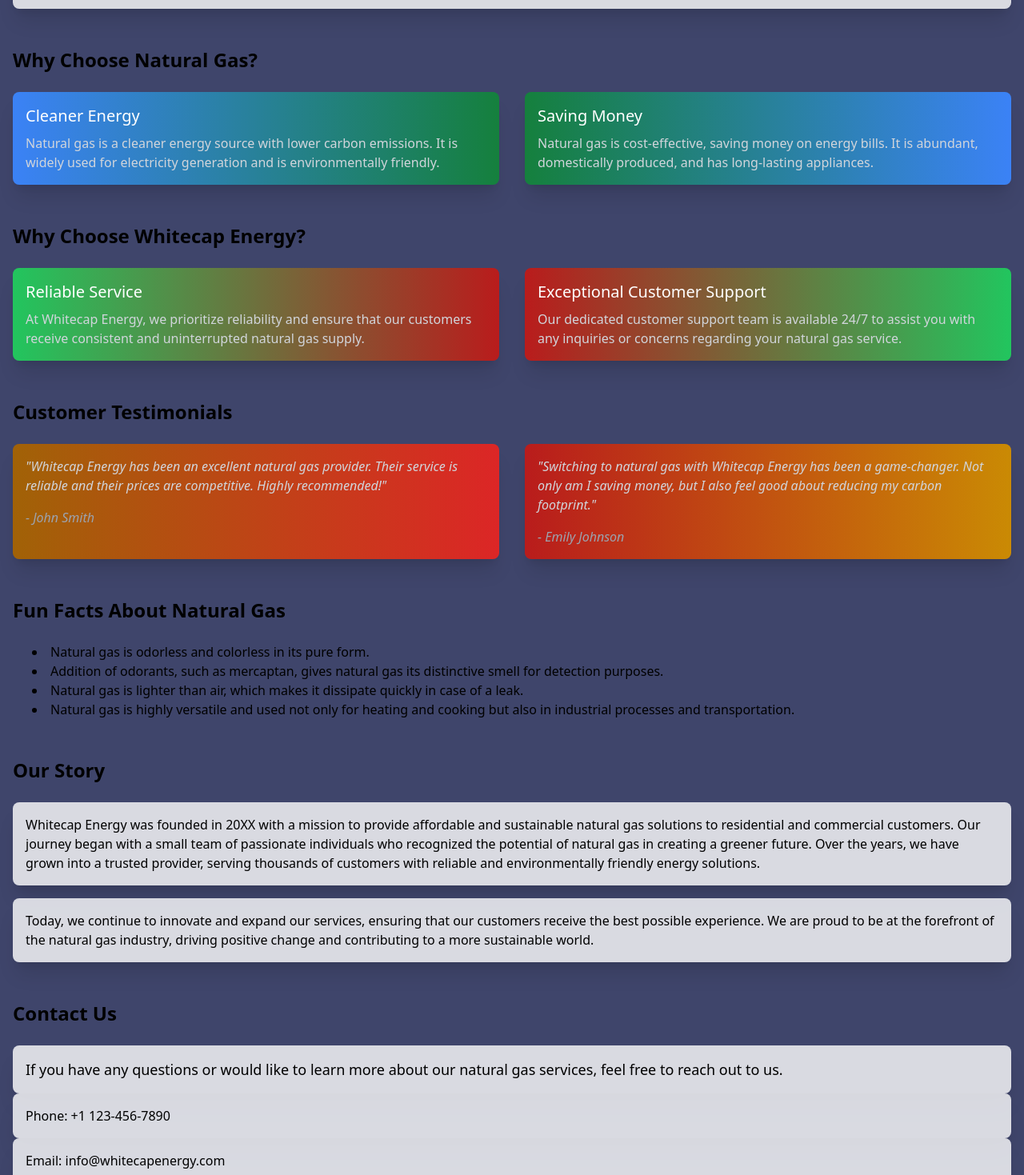
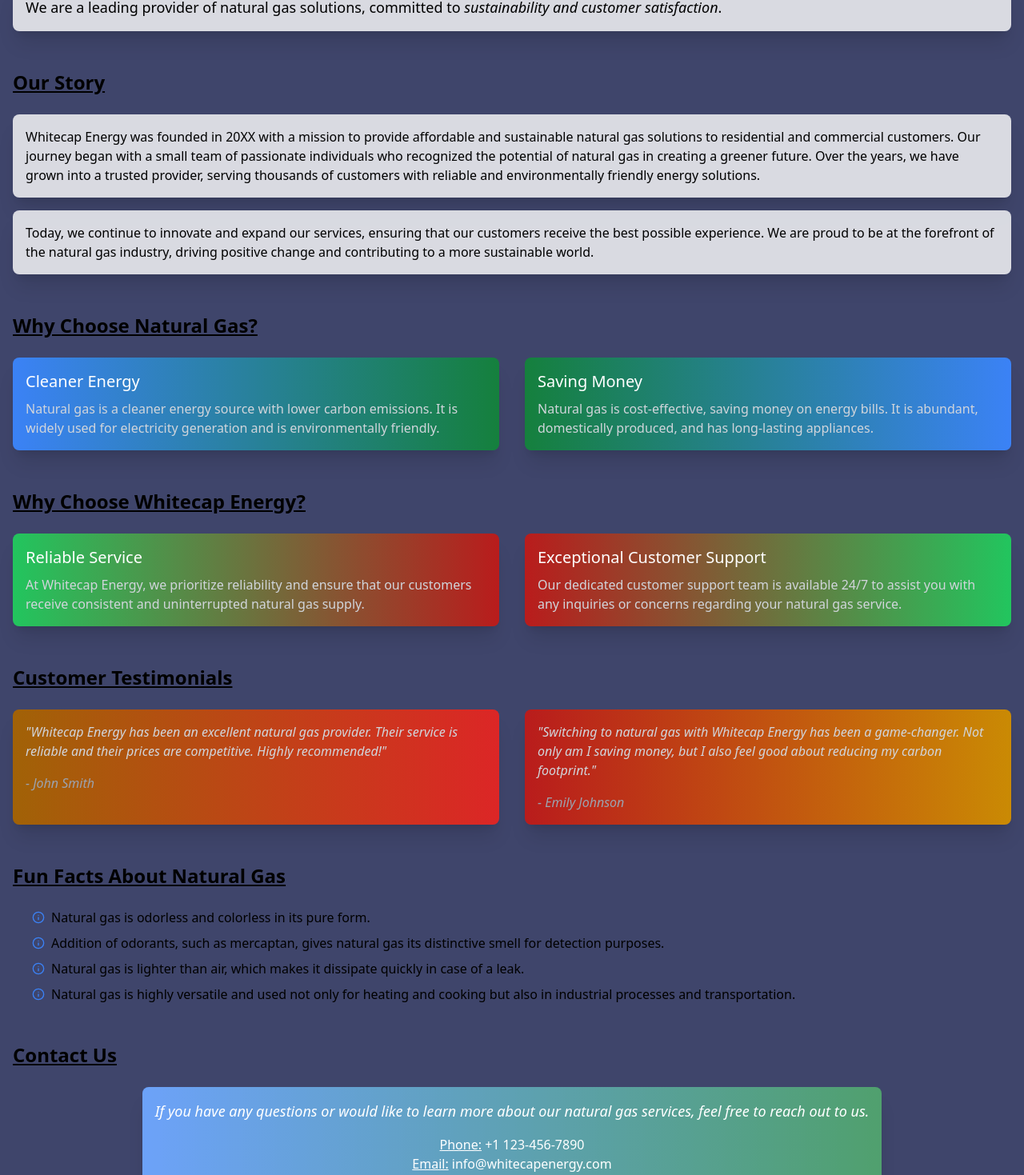
Before and after one commit to connorbowlan/whitecap, a React (Create React App) app: page / in a window 1280 px wide. Shown: the part 833-2302 px from the top of the page at 80% size. Built offline with nearby package versions, Linux system fonts and the light colour scheme.

Commit message:
Changed layout for homepage

```diff
--- a/src/HomePage.jsx
+++ b/src/HomePage.jsx
@@ -13,7 +13,17 @@
       </section>
 
       <section className="mb-12">
-        <h2 className="text-2xl font-bold mb-6">Why Choose Natural Gas?</h2>
+        <h2 className="text-2xl font-bold mb-6 underline">Our Story</h2>
+        <p className="mb-4 text-dark-700 bg-white bg-opacity-80 p-4 rounded-lg shadow-xl">
+          Whitecap Energy was founded in 20XX with a mission to provide affordable and sustainable natural gas solutions to residential and commercial customers. Our journey began with a small team of passionate individuals who recognized the potential of natural gas in creating a greener future. Over the years, we have grown into a trusted provider, serving thousands of customers with reliable and environmentally friendly energy solutions.
+        </p>
+        <p className="mb-4 text-dark-700 bg-white bg-opacity-80 p-4 rounded-lg shadow-xl">
+          Today, we continue to innovate and expand our services, ensuring that our customers receive the best possible experience. We are proud to be at the forefront of the natural gas industry, driving positive change and contributing to a more sustainable world.
+        </p>
+      </section>
+
+      <section className="mb-12">
+        <h2 className="text-2xl font-bold mb-6 underline">Why Choose Natural Gas?</h2>
         <div className="grid grid-cols-1 md:grid-cols-2 gap-8">
           <div className="bg-gradient-to-r from-blue-500 to-green-700 text-white p-4 rounded-lg shadow-xl">
             <h3 className="text-xl font-medium mb-2">Cleaner Energy</h3>
@@ -32,7 +42,7 @@
       </section>
 
       <section className="mb-12">
-        <h2 className="text-2xl font-bold mb-6">Why Choose Whitecap Energy?</h2>
+        <h2 className="text-2xl font-bold mb-6 underline">Why Choose Whitecap Energy?</h2>
         <div className="grid grid-cols-1 md:grid-cols-2 gap-8">
           <div className="bg-gradient-to-r from-green-500 to-red-700 text-white p-4 rounded-lg shadow-xl">
             <h3 className="text-xl font-medium mb-2">Reliable Service</h3>
@@ -51,7 +61,7 @@
       </section>
 
       <section className="mb-12">
-        <h2 className="text-2xl font-bold mb-6">Customer Testimonials</h2>
+        <h2 className="text-2xl font-bold mb-6 underline">Customer Testimonials</h2>
         <div className="grid grid-cols-1 md:grid-cols-2 gap-8">
           <div className="bg-gradient-to-r from-yellow-700 to-red-600 text-white p-4 rounded-lg shadow-xl">
             <blockquote className="italic text-gray-300">
@@ -69,33 +79,63 @@
       </section>
 
       <section className="mb-12">
-        <h2 className="text-2xl font-bold mb-6">Fun Facts About Natural Gas</h2>
-        <ul className="list-disc list-inside ml-6 text-black-700">
-          <li>Natural gas is odorless and colorless in its pure form.</li>
-          <li>Addition of odorants, such as mercaptan, gives natural gas its distinctive smell for detection purposes.</li>
-          <li>Natural gas is lighter than air, which makes it dissipate quickly in case of a leak.</li>
-          <li>Natural gas is highly versatile and used not only for heating and cooking but also in industrial processes and transportation.</li>
-        </ul>
-      </section>
+  <h2 className="text-2xl font-bold mb-6 underline">Fun Facts About Natural Gas</h2>
+  <ul className="list-disc list-inside ml-6 text-black-700 space-y-2">
+    <li className="flex items-center hover:text-blue-500">
+      <svg className="w-4 h-4 mr-2 text-blue-500" viewBox="0 0 24 24" fill="none" stroke="currentColor" strokeWidth="2" strokeLinecap="round" strokeLinejoin="round">
+        <circle cx="12" cy="12" r="10"></circle>
+        <line x1="12" y1="16" x2="12" y2="12"></line>
+        <line x1="12" y1="8" x2="12" y2="8"></line>
+      </svg>
+      Natural gas is odorless and colorless in its pure form.
+    </li>
+    <li className="flex items-center hover:text-blue-500">
+      <svg className="w-4 h-4 mr-2 text-blue-500" viewBox="0 0 24 24" fill="none" stroke="currentColor" strokeWidth="2" strokeLinecap="round" strokeLinejoin="round">
+        <circle cx="12" cy="12" r="10"></circle>
+        <line x1="12" y1="16" x2="12" y2="12"></line>
+        <line x1="12" y1="8" x2="12" y2="8"></line>
+      </svg>
+      Addition of odorants, such as mercaptan, gives natural gas its distinctive smell for detection purposes.
+    </li>
+    <li className="flex items-center hover:text-blue-500">
+      <svg className="w-4 h-4 mr-2 text-blue-500" viewBox="0 0 24 24" fill="none" stroke="currentColor" strokeWidth="2" strokeLinecap="round" strokeLinejoin="round">
+        <circle cx="12" cy="12" r="10"></circle>
+        <line x1="12" y1="16" x2="12" y2="12"></line>
+        <line x1="12" y1="8" x2="12" y2="8"></line>
+      </svg>
+      Natural gas is lighter than air, which makes it dissipate quickly in case of a leak.
+    </li>
+    <li className="flex items-center hover:text-blue-500">
+      <svg className="w-4 h-4 mr-2 text-blue-500" viewBox="0 0 24 24" fill="none" stroke="currentColor" strokeWidth="2" strokeLinecap="round" strokeLinejoin="round">
+        <circle cx="12" cy="12" r="10"></circle>
+        <line x1="12" y1="16" x2="12" y2="12"></line>
+        <line x1="12" y1="8" x2="12" y2="8"></line>
+      </svg>
+      Natural gas is highly versatile and used not only for heating and cooking but also in industrial processes and transportation.
+    </li>
+  </ul>
+</section>
+
+
 
       <section className="mb-12">
-        <h2 className="text-2xl font-bold mb-6">Our Story</h2>
-        <p className="mb-4 text-dark-700 bg-white bg-opacity-80 p-4 rounded-lg shadow-xl">
-          Whitecap Energy was founded in 20XX with a mission to provide affordable and sustainable natural gas solutions to residential and commercial customers. Our journey began with a small team of passionate individuals who recognized the potential of natural gas in creating a greener future. Over the years, we have grown into a trusted provider, serving thousands of customers with reliable and environmentally friendly energy solutions.
-        </p>
-        <p className="mb-4 text-dark-700 bg-white bg-opacity-80 p-4 rounded-lg shadow-xl">
-          Today, we continue to innovate and expand our services, ensuring that our customers receive the best possible experience. We are proud to be at the forefront of the natural gas industry, driving positive change and contributing to a more sustainable world.
-        </p>
-      </section>
+  <h2 className="text-2xl font-bold mb-6 underline">Contact Us</h2>
+  <div className="flex flex-col items-center text-center">
+    <div className="relative bg-gradient-to-r from-blue-500 to-green-700 text-white p-4 rounded-lg shadow-xl transform perspective-left-20">
+      <p className="text-lg text-dark-700 italic mb-4">
+        If you have any questions or would like to learn more about our natural gas services, feel free to reach out to us.
+      </p>
+      <p className="font-medium">
+        <span className="underline">Phone:</span> +1 123-456-7890
+      </p>
+      <p className="font-medium">
+        <span className="underline">Email:</span> info@whitecapenergy.com
+      </p>
+      <div className="absolute inset-0 bg-white opacity-25 rounded-lg"></div>
+    </div>
+  </div>
+</section>
 
-      <section className="mb-12">
-        <h2 className="text-2xl font-bold mb-6">Contact Us</h2>
-        <p className="text-lg text-dark-700 bg-white bg-opacity-80 p-4 rounded-lg shadow-xl">
-          If you have any questions or would like to learn more about our natural gas services, feel free to reach out to us.
-        </p>
-        <p className="font-medium bg-white bg-opacity-80 p-4 rounded-lg shadow-xl">Phone: +1 123-456-7890</p>
-        <p className="font-medium bg-white bg-opacity-80 p-4 rounded-lg shadow-xl">Email: info@whitecapenergy.com</p>
-      </section>
     </div>
   );
 }
--- a/src/components/Footer.jsx
+++ b/src/components/Footer.jsx
@@ -9,7 +9,6 @@
           <h3 className="text-4xl font-bold leading-tight text-white transform hover:scale-110 transition-transform">
             <span className="inline-block relative">
               <span className="text-transparent absolute top-0 left-0 w-full h-full bg-gradient-to-r from-blue-500 to-white bg-clip-text"></span>
-              <span className="text-blue-500">Whitecap</span>
             </span>
           </h3>
         </div>
--- a/src/components/HeroSlider.jsx
+++ b/src/components/HeroSlider.jsx
@@ -21,10 +21,9 @@
         <div className="text-white py-20 hero-1">
           <div className="container mx-auto px-4">
             <section>
-              <h1 className="text-4xl md:text-6xl font-bold mb-4">Slide 1</h1>
+              <h1 className="text-4xl md:text-6xl font-bold mb-4">Gas Facts</h1>
               <p className="text-lg mb-8">
-                Lorem ipsum dolor sit amet, consectetur adipiscing elit. Donec
-                quis sagittis massa, at sodales est.
+                Natural gas is a versatile and clean-burning fossil fuel that is widely used for heating, cooking, and powering various industrial processes. It is composed mainly of methane and is odorless in its pure form.
               </p>
               <button className="bg-blue-500 hover:bg-blue-600 text-white font-bold py-2 px-4 rounded">
                 Learn More
@@ -35,10 +34,9 @@
 
         <div className="bg-gray-800 text-white py-20">
           <div className="container mx-auto px-4">
-            <h1 className="text-4xl md:text-6xl font-bold mb-4">Slide 2</h1>
+            <h1 className="text-4xl md:text-6xl font-bold mb-4">Benefits of Natural Gas</h1>
             <p className="text-lg mb-8">
-              Lorem ipsum dolor sit amet, consectetur adipiscing elit. Donec
-              quis sagittis massa, at sodales est.
+              Natural gas is a clean and efficient energy source that helps reduce greenhouse gas emissions. It is used in power generation, transportation, and as a feedstock in the production of various materials. Switching to natural gas can have positive environmental and economic impacts.
             </p>
             <button className="bg-blue-500 hover:bg-blue-600 text-white font-bold py-2 px-4 rounded">
               Learn More
@@ -51,31 +49,3 @@
 }
 
 export default HeroSlider;
-
-
-
-   {/* <div className="bg-gray-800 text-white py-20">
-          <div className="container mx-auto px-4">
-            <h1 className="text-4xl md:text-6xl font-bold mb-4">Slide 3</h1>
-            <p className="text-lg mb-8">
-              Lorem ipsum dolor sit amet, consectetur adipiscing elit. Donec
-              quis sagittis massa, at sodales est.
-            </p>
-            <button className="bg-blue-500 hover:bg-blue-600 text-white font-bold py-2 px-4 rounded">
-              Learn More
-            </button>
-          </div>
-        </div>
-
-        <div className="bg-gray-800 text-white py-20">
-          <div className="container mx-auto px-4">
-            <h1 className="text-4xl md:text-6xl font-bold mb-4">Slide 4</h1>
-            <p className="text-lg mb-8">
-              Lorem ipsum dolor sit amet, consectetur adipiscing elit. Donec
-              quis sagittis massa, at sodales est.
-            </p>
-            <button className="bg-blue-500 hover:bg-blue-600 text-white font-bold py-2 px-4 rounded">
-              Learn More
-            </button>
-          </div>
-        </div> */}
--- a/src/css/index.css
+++ b/src/css/index.css
@@ -9,6 +9,8 @@
 body {
   background: #040d3ec3;
 }
+
+
 
 .hero-1::before {
   content: "";
@@ -56,7 +58,7 @@
   height: 100vh;
 }
 
-/* Add your custom styles below */
+
 
 /* Example of a custom style for the white box-shape */
 .white-box {
@@ -66,5 +68,5 @@
   padding: 30px;
   box-shadow: 0 0 10px rgba(0, 0, 0, 0.2);
   font-weight: bold;
-  /* Add more custom styling properties as desired */
+
 }
```
